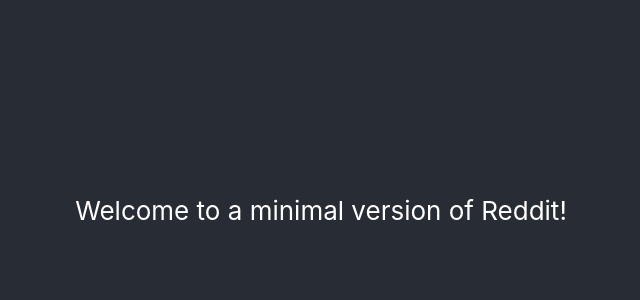
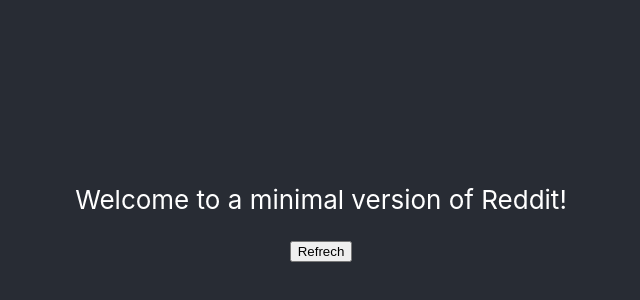
Before and after one commit to angelaphysicaltherapy/redditminimal, a React (Create React App) app: page / in a window 1280 px wide. Shown: the part 190-490 px from the top of the page, without its empty margins (319-959 px from the left). Built offline with nearby package versions, Linux system fonts and the light colour scheme; the HTML template or start-up script is replaced by a standard one.

Commit message:
add button

```diff
--- a/src/App.js
+++ b/src/App.js
@@ -7,6 +7,7 @@
         <p>
           Welcome to a minimal version of Reddit!
         </p>
+        <button>Refrech</button>
 
       </header>
     </div>
```
